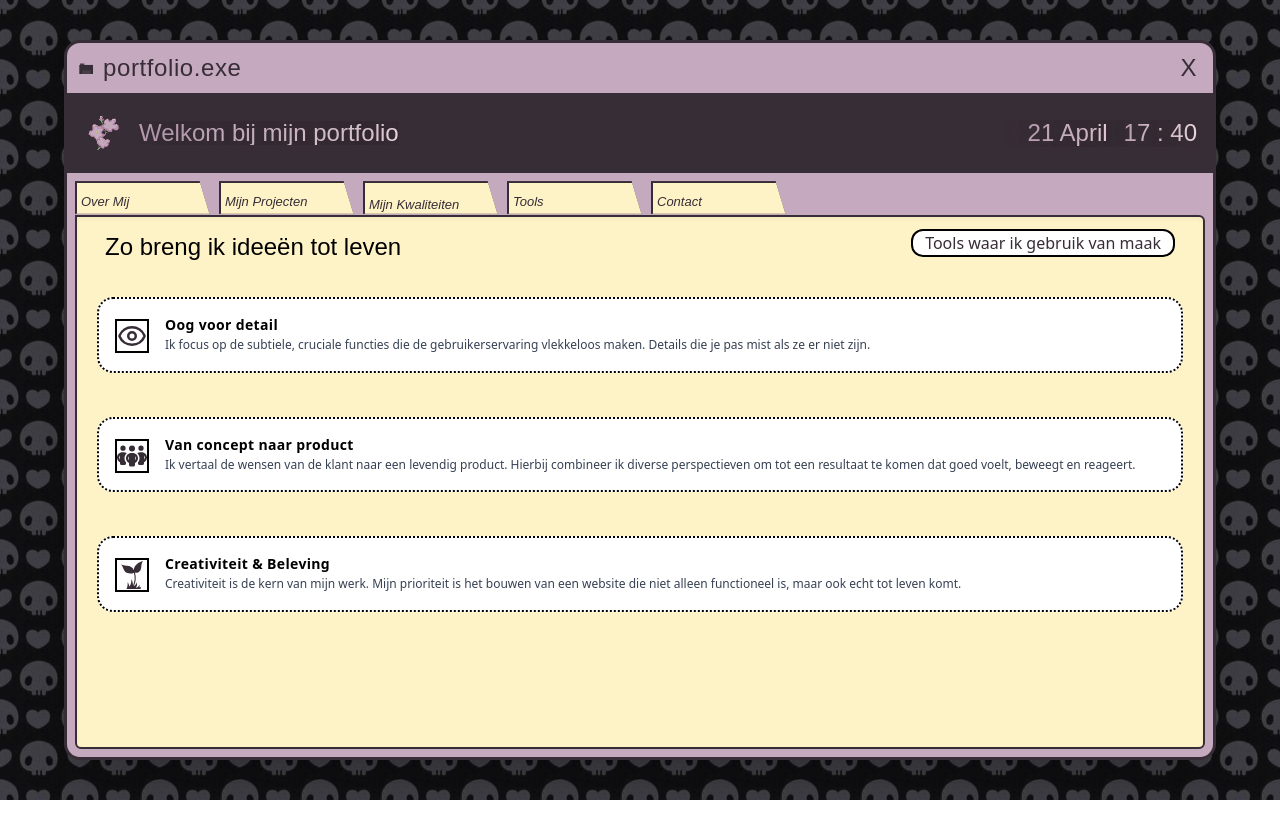
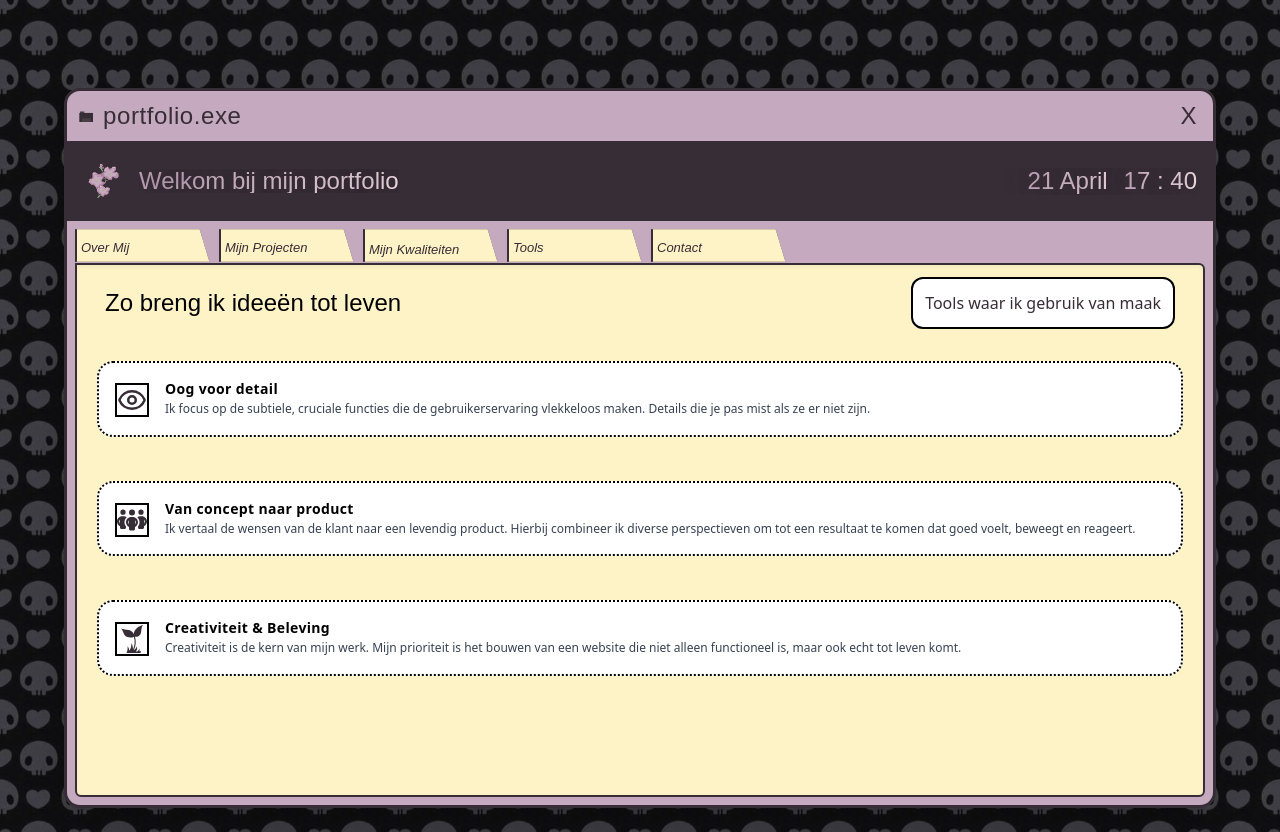
Before and after one commit to lisa-mao/my-portfolioV2, a Next.js app: page /skills in a window 1280 px wide. Before the commit the page ends 800 px from the top, so only its background shows below. Built offline with nearby package versions, Linux system fonts and the light colour scheme.

Commit message:
fixed minor details and responsiveness feeling

```diff
--- a/src/app/components/ImageModalComponent.jsx
+++ b/src/app/components/ImageModalComponent.jsx
@@ -24,7 +24,7 @@ export default function ImageModal({ isOpen, onClose, images }) {
 
                 <button
                     onClick={onClose}
-                    className="absolute top-2 right-2 md:-top-12 md:right-0 z-[110] text-white/70 hover:text-white transition-colors bg-black/20 md:bg-transparent p-2 md:p-0 rounded-full"
+                    className="absolute top-2 right-2  md:-top-12 md:pt-2 md:right-0 z-[110] text-white/70 hover:text-white transition-colors bg-black/20 md:bg-transparent p-2 md:p-0 rounded-full"
                 >
                     <X size={32} className="md:w-10 md:h-10" />
                 </button>
--- a/src/app/components/Layout.jsx
+++ b/src/app/components/Layout.jsx
@@ -1,34 +1,60 @@
 'use client'
 import Clock from "./Clock.jsx";
 import Navigation from "./navigation.jsx";
+import {useState} from "react";
 
-export default function Layout({ children }) {
+
+export default function Layout({children}) {
+    const [visibility, setVisibility] = useState(false)
+    const [currentText, setCurrentText] = useState("")
+    const closingText = ["Kan niet sluiten", "Error", "Stop"]
+    const bubbleVisibility = () => {
+        if (!visibility) {
+            const randomNumber = Math.floor(Math.random() * closingText.length)
+            setCurrentText(closingText[randomNumber])
+            setVisibility(true)
+        } else {
+            setVisibility(false)
+        }
+
+    }
 
     return (
-        <main className="min-h-screen w-full background flex justify-center items-center p-2 md:p-6">
+        <main className="min-h-screen w-full background flex flex-col justify-center items-center p-2 md:p-6">
+            <div className="w-full max-w-6xl h-16 relative flex justify-end items-end pb-2 pr-6">
+                <div
+                    className={`speech-bubble relative bg-white ${visibility ? 'opacity-100' : 'opacity-0'} px-4 py-2 rounded-t-xl rounded-bl-xl shadow-md border border-gray-100`}>
+                    <p className="speech-text text-sm font-medium text-[#372d36]">{currentText}</p>
+                </div>
+            </div>
             <div className="flex justify-center items-center flex-col w-full max-w-6xl">
-                <div className="bg-[#c5a9bf] w-full min-h-[500px] md:h-[720px] rounded-2xl border-[#372d36] border-solid border-3 flex flex-col shadow-2xl">
+                <div
+                    className="bg-[#c5a9bf] w-full min-h-[500px] md:h-[720px] rounded-2xl border-[#372d36] border-solid border-3 flex flex-col shadow-2xl">
 
                     <div className="flex justify-between flex-row m-2 shrink-0">
                         <div className="flex flex-row items-center gap-2">
                             <div className="w-5 h-5 flex items-center justify-center">
-                                <img className="select-none pb-1 w-full" src="/file-icon.png" alt="fileicon" />
+                                <img className="select-none pb-1 w-full" src="/file-icon.png" alt="fileicon"/>
                             </div>
                             <p className="jersey select-none text-xs md:text-sm tracking-wide text-[#372d36]">portfolio.exe</p>
                         </div>
-                        <button className="cursor-pointer px-2 rounded transition-colors">
+                        <button
+                            className="cursor-pointer px-2 rounded transition-colors" onClick={bubbleVisibility}>
                             <p className="select-none jersey text-sm tracking-wide text-[#372d36]">X</p>
                         </button>
                     </div>
 
-                    <div className="bg-[#372d36] h-16 md:h-20 border-[#372d36] border-solid border-t border-b p-3 flex items-center shrink-0">
+                    <div
+                        className="bg-[#372d36] h-16 md:h-20 border-[#372d36] border-solid border-t border-b p-3 flex items-center shrink-0">
                         <div className="flex flex-row w-full items-center px-1">
-                            <img className="size-8 md:size-10 select-none object-contain" src="/flowericon.png" alt="flowerLogo" />
-                            <div className="flex md:flex-row flex-col justify-between flex-1 items-center ml-2 md:ml-4 overflow-hidden">
+                            <img className="size-8 md:size-10 select-none object-contain" src="/flowericon.png"
+                                 alt="flowerLogo"/>
+                            <div
+                                className="flex md:flex-row flex-col justify-between flex-1 items-center ml-2 md:ml-4 overflow-hidden">
                                 <h1 className="jersey text-lg md:text-4xl jersey-10-regular gradient select-none truncate leading-none">
                                     Welkom bij mijn portfolio
                                 </h1>
-                                <Clock />
+                                <Clock/>
                             </div>
                         </div>
                     </div>
@@ -36,7 +62,8 @@ export default function Layout({ children }) {
                     <Navigation/>
 
                     <div className="flex-1 px-2 md:px-2 pb-2 -mt-[2px]">
-                        <div className="bg-amber-100 border-[#372d36] border-solid border-2 rounded-b-md rounded-tr-md h-full md:min-h-[480px] overflow-hidden relative shadow-inner">
+                        <div
+                            className="bg-amber-100 border-[#372d36] border-solid border-2 rounded-b-md rounded-tr-md h-full md:min-h-[480px] overflow-hidden relative shadow-inner">
                             <div className="h-full overflow-y-auto">
                                 {children}
                             </div>
@@ -44,6 +71,6 @@ export default function Layout({ children }) {
                     </div>
                 </div>
             </div>
-        </main>
-    );
+
+        </main>);
 }
--- a/src/app/components/navigation.jsx
+++ b/src/app/components/navigation.jsx
@@ -47,20 +47,20 @@ export default function Navigation() {
             <div className="hidden md:flex gap-1 flex-row items-start m-2 mb-0 overflow-hidden">
                 {menuItems.map((item) => (
                     <div key={item.path} className="tab shrink-0">
+                        <Link href={item.path} className="flex items-center h-full">
                             <div
-                            className={`bg-amber-100 relative z-10 rounded-tr-md border-[#372d36] border-solid border-2 px-1 py-2 flex items-center transition-all ${
+                                className={`bg-amber-100 relative z-10 rounded-tr-md w-full border-[#372d36] border-solid border-2 px-1 py-2 flex items-center transition-all ${
                                     pathname === item.path
                                         ? "bg-amber-50 border-b-0 -mb-[2px] h-11"
-                                    : "border-b-2 h-10 hover:bg-black/10"
+                                        : "border-b-2 h-10 hover:bg-amber-200"
                                 }`}
                             >
-                            <Link href={item.path} className="flex items-center h-full">
                                 <span
                                     className="cursor-pointer jerseyTab text-s select-none text-[#372d36] whitespace-nowrap">
                                     {item.name}
                                 </span>
+                            </div>
                         </Link>
-                        </div>
                     </div>
                 ))}
             </div>
--- a/src/app/contact/page.jsx
+++ b/src/app/contact/page.jsx
@@ -39,7 +39,7 @@ export default function Contact() {
             <h2 className="jersey text-3xl mb-2 tracking-wider">Samen iets moois bouwen?</h2>
 
             <form onSubmit={handleSubmit} className="w-full max-w-[500px] bg-white border-2 border-black rounded-xl pb-1 shadow-[4px_4px_0px_0px_rgba(0,0,0,1)]">
-                <div className="bg-black p-2 text-center">
+                <div className="bg-black rounded-lg p-2 text-center">
                     <p className="noto-sans-jp font-thin text-white text-xs tracking-widest uppercase">Nieuw Bericht</p>
                 </div>
 
--- a/src/app/layout.jsx
+++ b/src/app/layout.jsx
@@ -9,6 +9,7 @@ export const metadata = {
 export default function RootLayout({ children }) {
     return (
         <html lang="nl">
+
         <body>
         <LayoutWrapper>
             {children}
--- a/src/app/skills/page.jsx
+++ b/src/app/skills/page.jsx
@@ -7,14 +7,15 @@ import Link from "next/link";
 export default function Skills() {
     return (
         <main>
-            <div className="pl-4 pr-4 m-3 flex items-start gap-4 justify-between ">
+            <div className="pl-4 pr-4 m-3 flex md:flex-row flex-col md:items-center items-start gap-4 justify-between ">
+
                 <h1 className="jersey-10-regular">Zo breng ik ideeën tot leven</h1>
-                <button className="border-2 border-black border-solid rounded-xl bg-white">
+                <button className="border-2 border-black flex justify-center items-center  border-solid rounded-xl bg-white">
                     <Link href="/tools"
                           className=" p-3 cursor-pointer noto-sans-jp select-none text-[#372d36] ">Tools waar ik gebruik van maak</Link>
                 </button>
             </div>
-            <section className=" grid grid-rows-3 items-center gap-1 h-full w-full text-black">
+            <section className=" flex flex-col gap-1 h-full w-full text-black">
                 <div className="p-4 m-5 flex items-start gap-4 border-2 border-black border-dotted rounded-2xl bg-white">
                     <div className="text-3xl mt-1 shrink-0 border-2 border-black border-solid text-[#372d36]">
                         <LuEye />
--- a/src/app/tools/page.jsx
+++ b/src/app/tools/page.jsx
@@ -10,7 +10,7 @@ export default function Tools() {
             <div className="pl-4 pr-4 m-3 flex items-start gap-4 justify-between ">
                 <h1 className="jersey-10-regular">Tools waar ik gebruik van maak</h1>
             </div>
-            <section className=" grid grid-rows-3 items-center gap-1 h-full w-full text-black ">
+            <section className=" flex flex-col gap-1 h-full w-full text-black ">
                 <div
                     className="p-4 m-5 flex items-start gap-4 border-2 border-black border-dotted rounded-2xl bg-white">
                     <div className="text-3xl mt-1 shrink-0 border-2 border-black border-solid text-[#372d36]">
```
Lines whose indentation alone changed are shown as unchanged.
